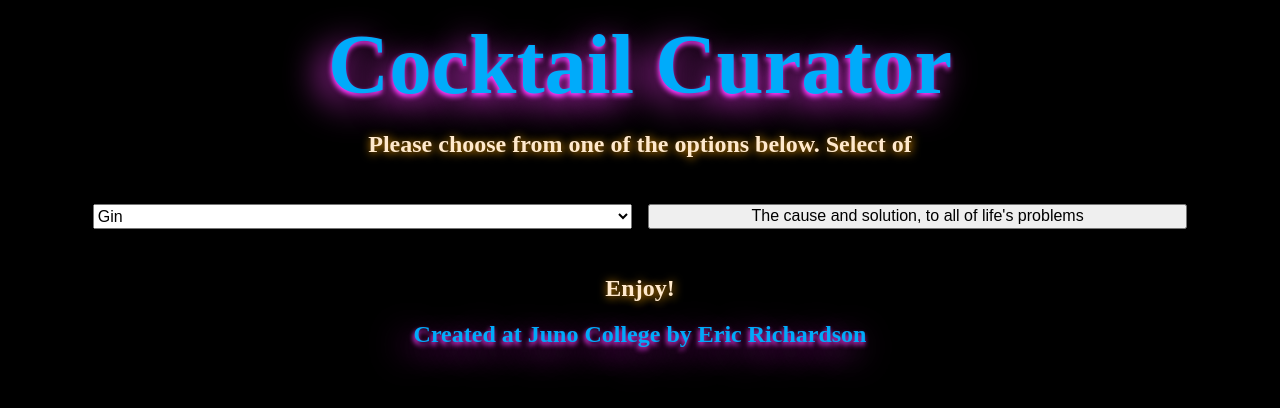
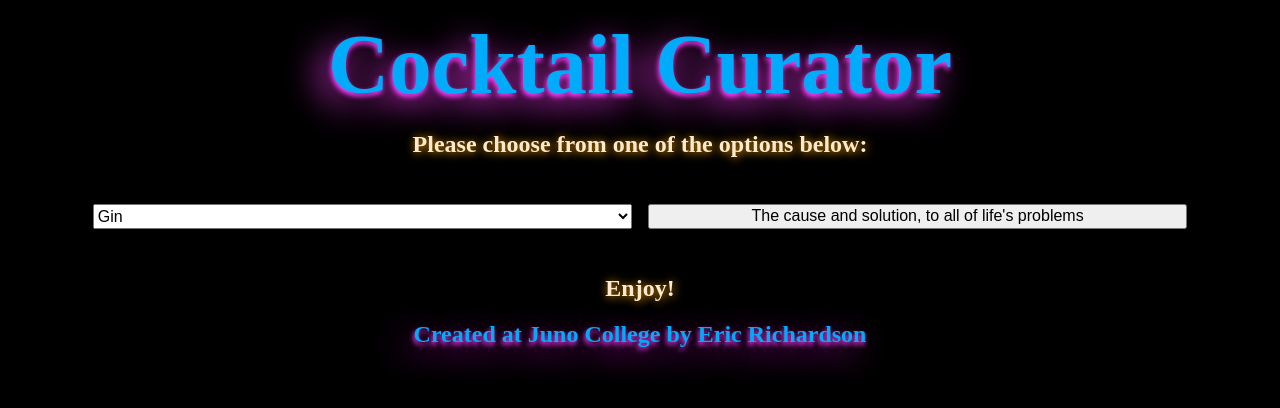
Before and after one commit to Edjrich/booze-hound, a React (Create React App) app: page / in a window 1280 px wide. Shown: the top 408 px of the page. Built offline with nearby package versions, Linux system fonts and the light colour scheme; a web font is replaced by a local one.

Commit message:
fixed typo

```diff
--- a/src/App.js
+++ b/src/App.js
@@ -84,7 +84,7 @@ function App() {
     <div className="App">
       <header className="wrapper">
         <h1>Cocktail Curator</h1>
-        <p>Please choose from one of the options below. Select of </p>
+        <p>Please choose from one of the options below: </p>
         <form className="form" onSubmit={getData}>
           <select onClick={userChoice}>
             <option value='gin'>Gin</option>
```
